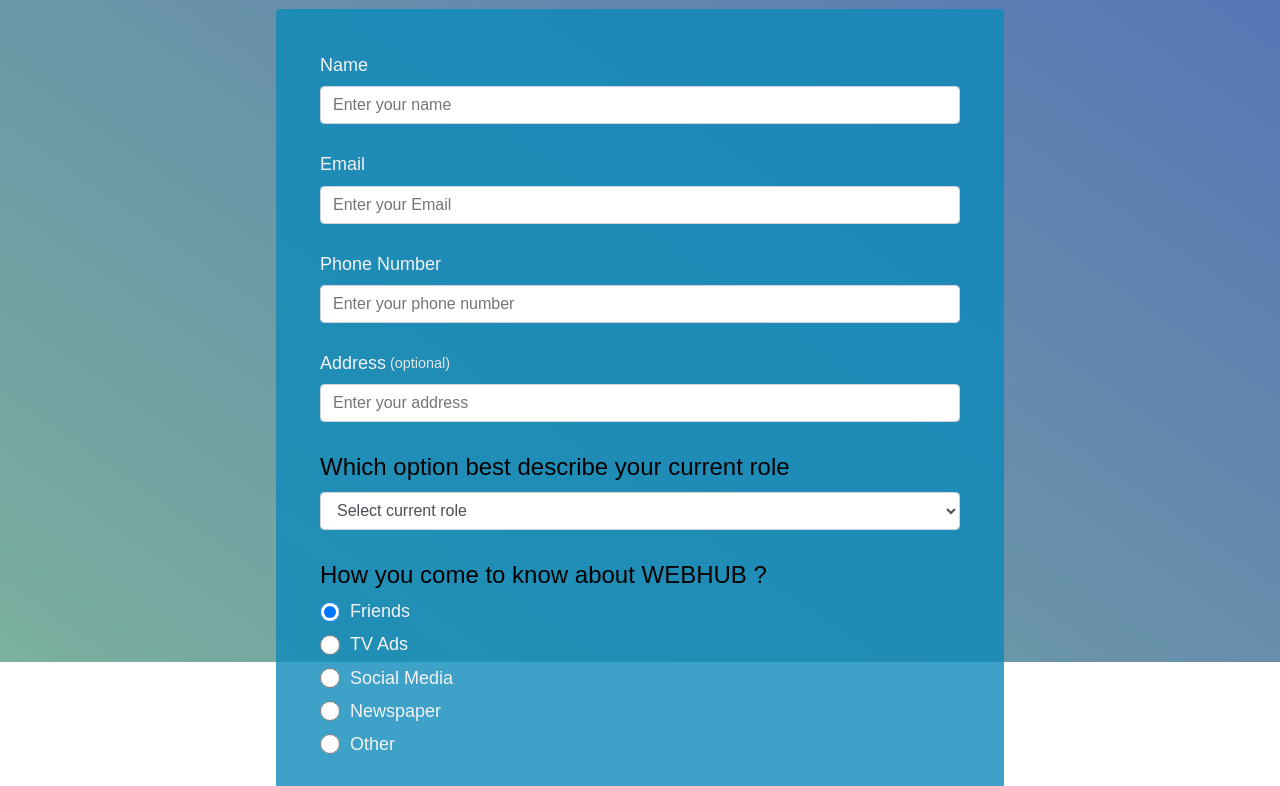
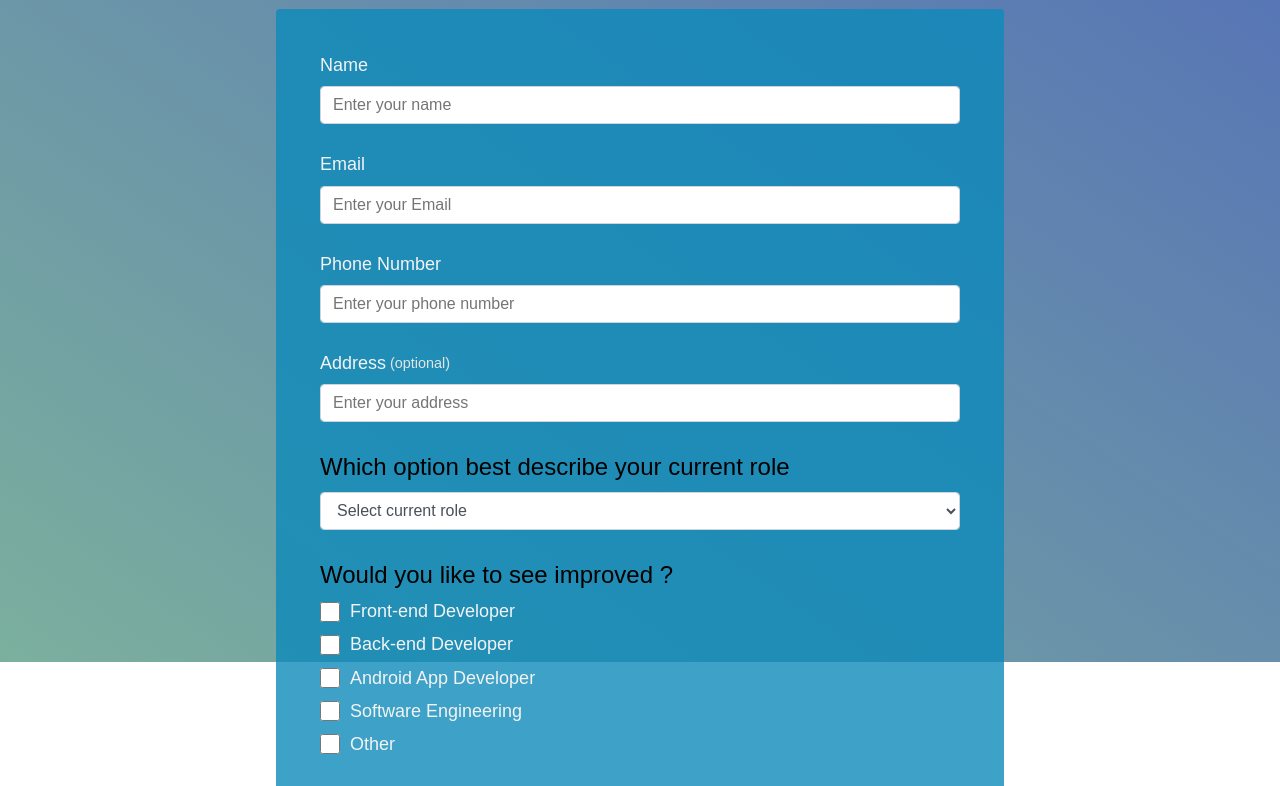
Before and after one commit to Azziki/Task1-Cascode, a plain HTML site: page index.html in a window 1280 px wide. Shown: the part 138-924 px from the top of the page. Drawn offline with Linux system fonts and the light colour scheme.

Commit message:
Update index.html

```diff
--- a/index.html
+++ b/index.html
@@ -59,37 +59,6 @@
             </div>
             <!-- end of select section -->
 
-            <!-- radio button section -->
-            <div class="form-group">
-                <p id="quest">How you come to know about WEBHUB ?</p>
-                <label for="">
-                    <input type="radio" name="source" value="freinds"
-                    class="inputRadio"
-                    checked> Friends
-                </label>
-                <label for="">
-                    <input type="radio" name="source" value="tv-ads"
-                    class="inputRadio"
-                    >TV Ads
-                </label>
-                <label for="">
-                    <input type="radio" name="source" value="social-media"
-                    class="inputRadio"
-                    > Social Media
-                </label>
-                <label for="">
-                    <input type="radio" name="source" value="newspaper"
-                    class="inputRadio"
-                    > Newspaper
-                </label>
-                <label for="">
-                    <input type="radio" name="source" value="other"
-                    class="inputRadio"
-                    > Other
-                </label>
-            </div>
-            <!-- end of radio button -->
-
             <!-- Checkbox section -->
             <div class="form-group">
                 <p id="quest">Would you like to see improved ? </p>
```
